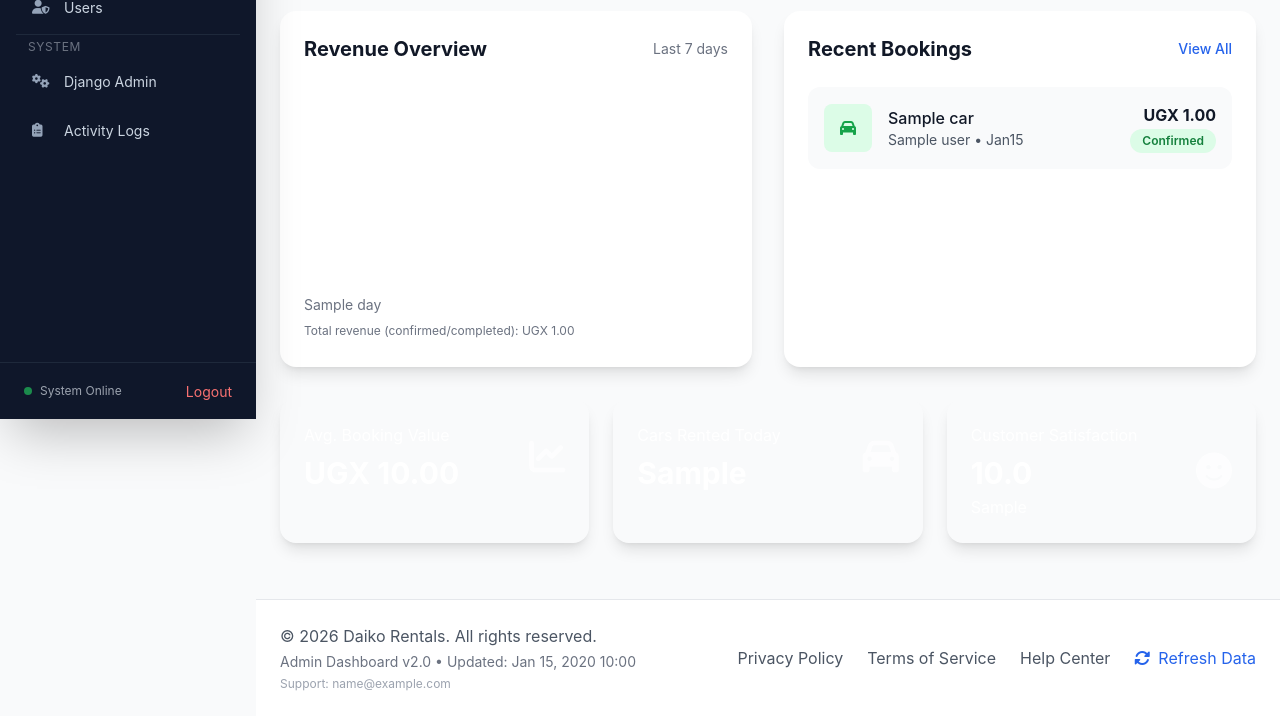
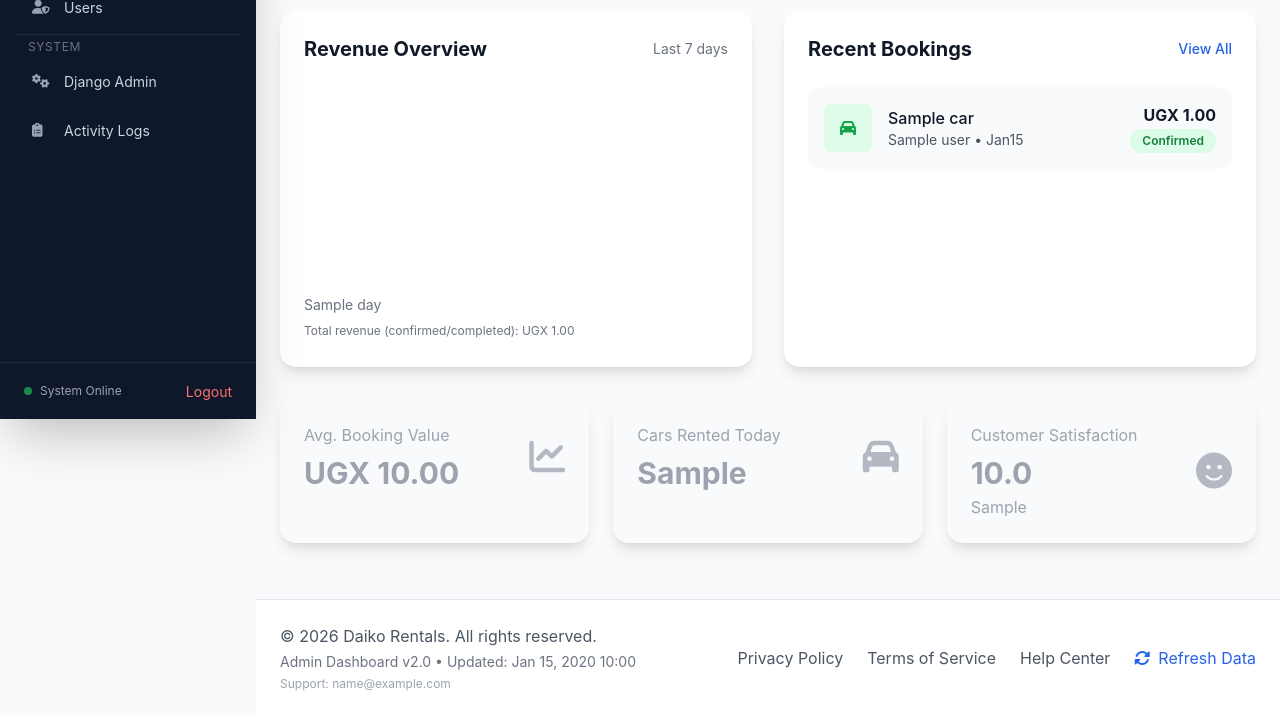
Before and after one commit to kellyj42/Diako-rental-cars, a Django app: template dashboard/templates/dashboard/index.html in a window 1280 px wide. Shown: the part 381-1097 px from the top of the page. Run offline with Django 5.2, Linux system fonts and the light colour scheme; a user stored in the database is signed in; tables that the repository leaves empty hold one stand-in row (values such as "Sample post"); the template is opened without the code that fills it: most values are stand-ins (such as "Sample title", 1, 10 or a date in 2020); some libraries are stand-ins or nearby versions.

Commit message:
Initial commit

```diff
--- a/dashboard/templates/dashboard/includes/main.html
+++ b/dashboard/templates/dashboard/includes/main.html
@@ -185,11 +185,11 @@
     <!-- Quick Stats -->
     <div class="mt-8 grid grid-cols-1 md:grid-cols-3 gap-6">
       <div
-        class="bg-linear-to-r from-blue-500 to-blue-600 rounded-2xl shadow-lg p-6 text-white"
+        class="bg-linear-to-r from-blue-500 to-blue-600 rounded-2xl shadow-lg p-6 text-gray-400"
       >
         <div class="flex items-center justify-between">
           <div>
-            <p class="text-white">Avg. Booking Value</p>
+            <p class="text-gray-400">Avg. Booking Value</p>
             <h3 class="text-3xl font-bold mt-2">
               UGX {{ avg_booking_value|floatformat:2 }}
             </h3>
@@ -199,11 +199,11 @@
       </div>
 
       <div
-        class="bg-linear-to-r from-purple-500 to-purple-600 rounded-2xl shadow-lg p-6 text-white"
+        class="bg-linear-to-r from-purple-500 to-purple-600 rounded-2xl shadow-lg p-6 text-gray-400"
       >
         <div class="flex items-center justify-between">
           <div>
-            <p class="text-white">Cars Rented Today</p>
+            <p class="text-gray-400">Cars Rented Today</p>
             <h3 class="text-3xl font-bold mt-2">{{ todays_rentals }}</h3>
           </div>
           <i class="fas fa-car text-4xl opacity-75"></i>
@@ -211,15 +211,15 @@
       </div>
 
       <div
-        class="bg-linear-to-r from-green-500 to-green-600 rounded-2xl shadow-lg p-6 text-white"
+        class="bg-linear-to-r from-green-500 to-green-600 rounded-2xl shadow-lg p-6 text-gray-400"
       >
         <div class="flex items-center justify-between">
           <div>
-            <p class="text-white">Customer Satisfaction</p>
+            <p class="text-gray-400">Customer Satisfaction</p>
             <h3 class="text-3xl font-bold mt-2">
               {{ customer_satisfaction|floatformat:1 }}
             </h3>
-            <p class="text-white mt-1">{{ customer_star_display }}</p>
+            <p class="text-gray-400 mt-1">{{ customer_star_display }}</p>
           </div>
           <i class="fas fa-smile text-4xl opacity-75"></i>
         </div>
```
